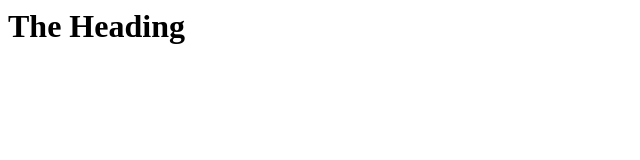
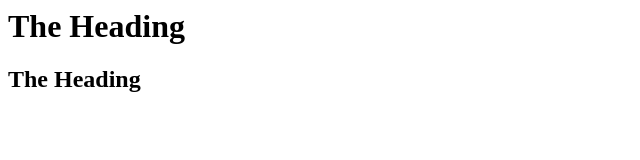
Before and after one commit to microsoftees/testWebSite, a plain HTML site: page index.htm in a window 1280 px wide. Shown: the whole page, without its empty margins (0-640 px from the left). Drawn offline with Linux system fonts and the light colour scheme.

Commit message:
Second commit

```diff
--- a/index.htm
+++ b/index.htm
@@ -4,5 +4,6 @@
   </head>
   <body>
     <h1>The Heading</h1>
+    <h2>The Heading</h2>
   </body>
 </html>
```
